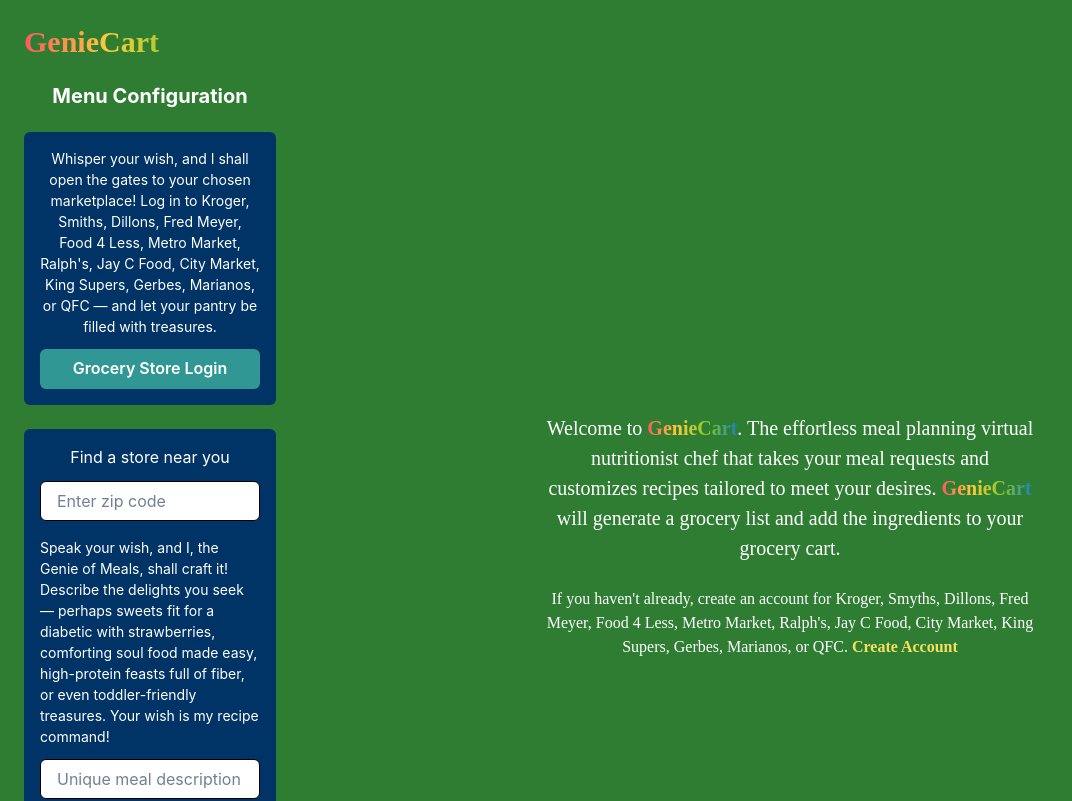
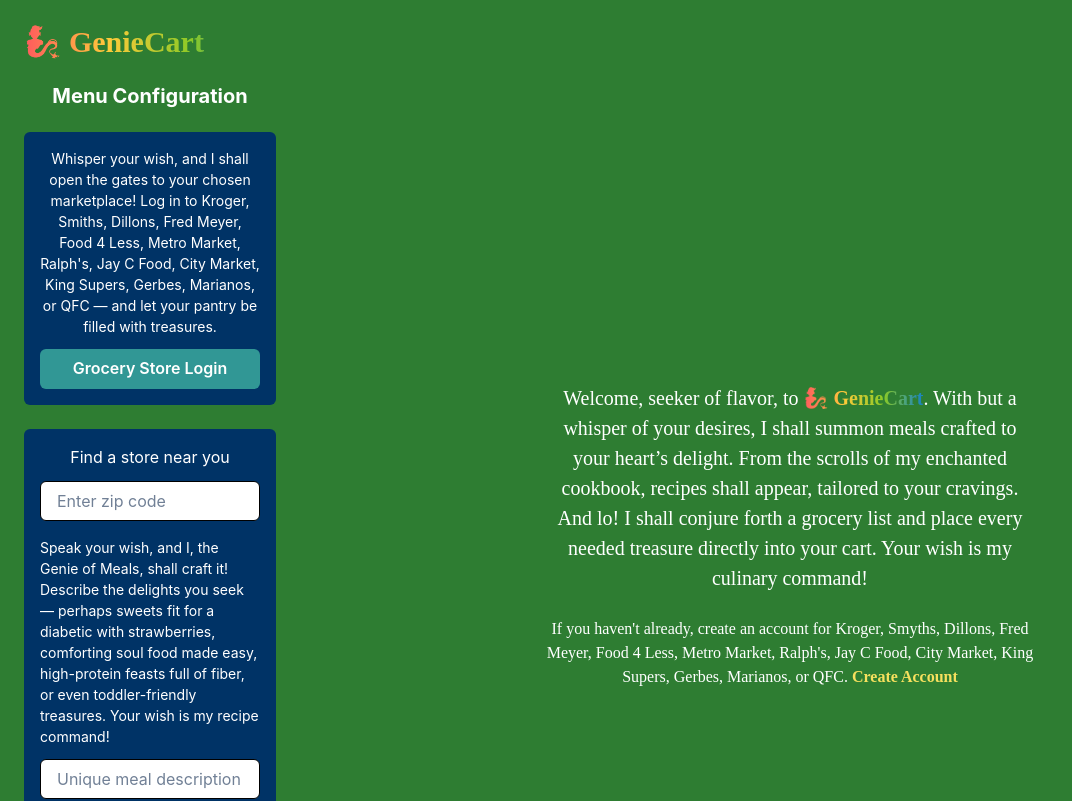
Before and after one commit to maa11235/meal-planner-frontend, a React (Create React App) app: page / in a window 1280 px wide. Shown: the top 801 px of the page, without its empty margins (0-1072 px from the left). Built offline with nearby package versions, Linux system fonts and the light colour scheme.

Commit message:
More Genie theme

```diff
--- a/src/App.js
+++ b/src/App.js
@@ -46,7 +46,7 @@
               bgClip="text"
               fontFamily="'Dancing Script', cursive"
             >
-              GenieCart
+              🧞 GenieCart
             </Heading>
 
             {/* Menu Configuration Label */}
@@ -125,28 +125,19 @@
                 color="white"
                 textAlign="center"
               >
-                Welcome to{" "}
+                Welcome, seeker of flavor, to{" "}
                 <Text
                   as="span"
                   bgGradient={planGradient}
                   bgClip="text"
                   fontWeight="bold"
                 >
-                  GenieCart
+                  🧞 GenieCart
                 </Text>
-                . The effortless meal planning virtual nutritionist chef that
-                takes your meal requests and customizes recipes tailored to meet
-                your desires.{" "}
-                <Text
-                  as="span"
-                  bgGradient={planGradient}
-                  bgClip="text"
-                  fontWeight="bold"
-                >
-                  GenieCart
-                </Text>{" "}
-                will generate a grocery list and add the ingredients to your
-                grocery cart.
+                . With but a whisper of your desires, I shall summon meals crafted to your heart’s delight.
+                From the scrolls of my enchanted cookbook, recipes shall appear, tailored to your cravings.
+                And lo! I shall conjure forth a grocery list and place every needed treasure directly into your cart.
+                Your wish is my culinary command!
               </Text>
 
               {/* Grocery Store Info Paragraph */}
```
